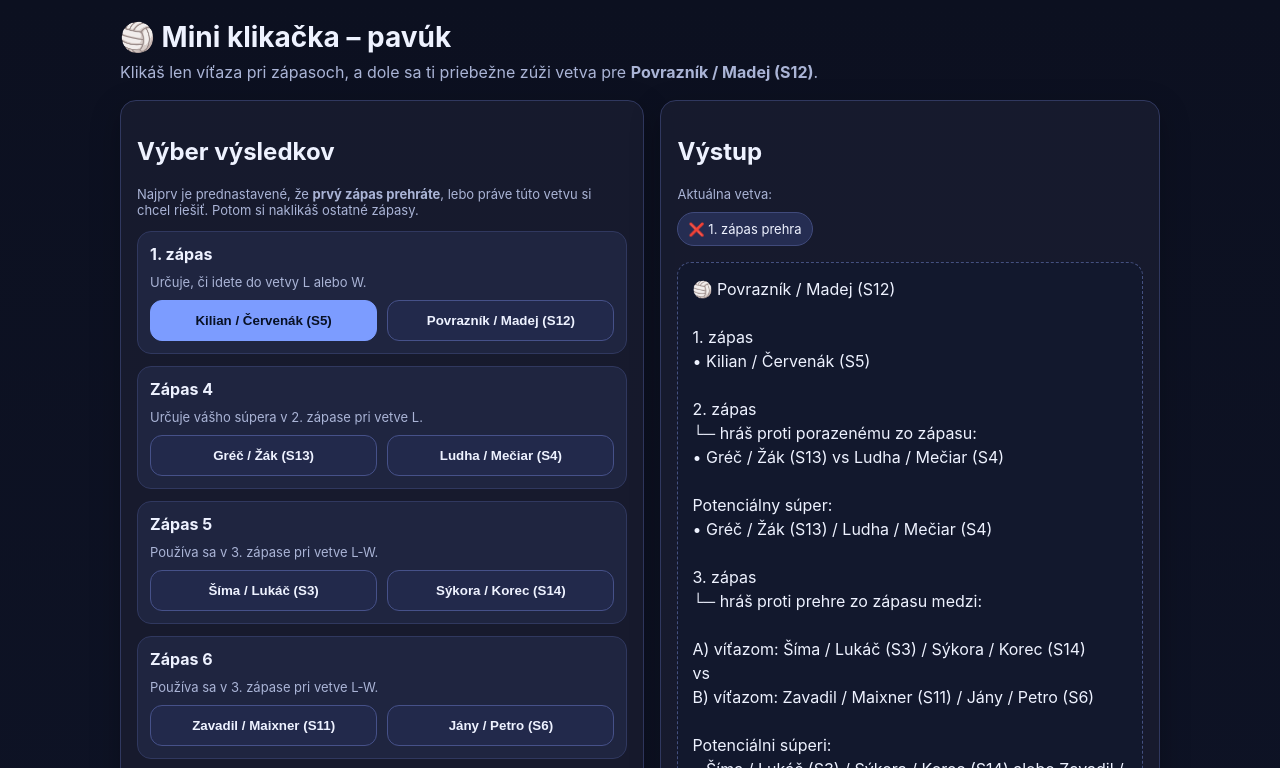
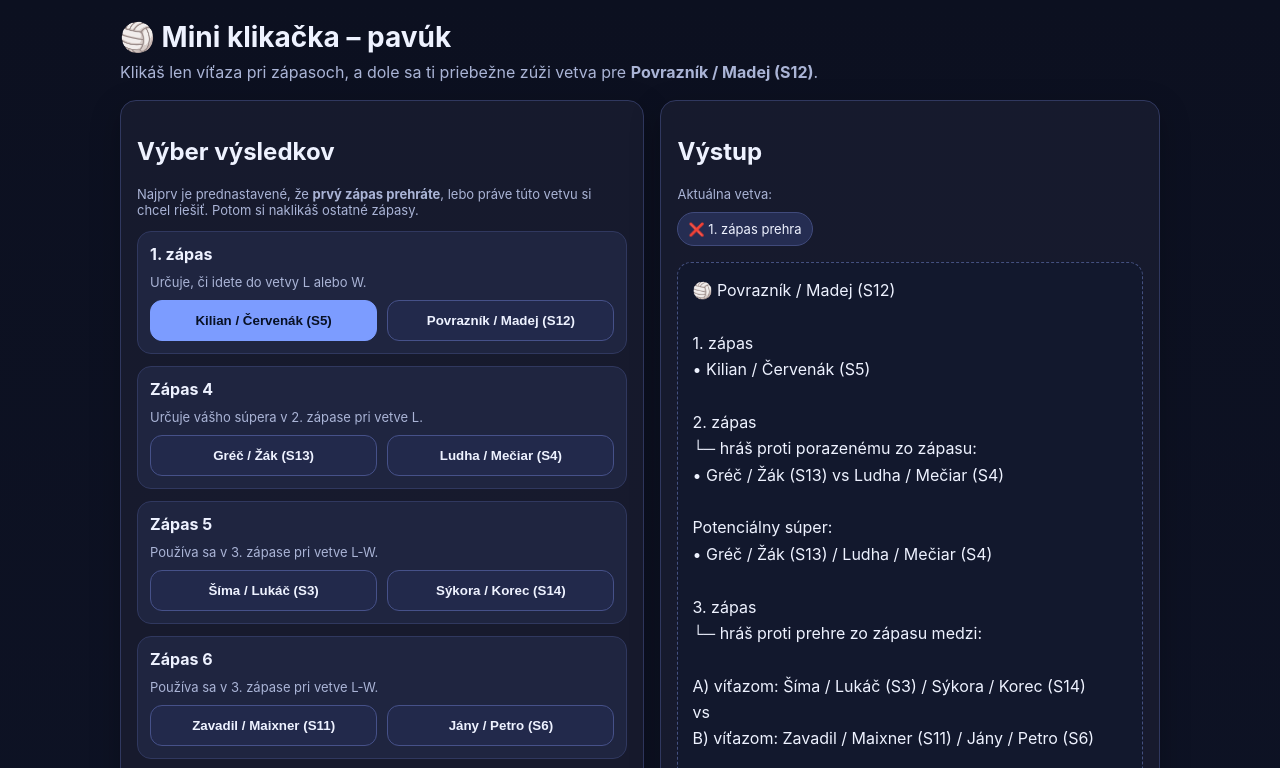
Before and after one commit to wczvonce/bracket-clicker-pages, a plain HTML site: page index.html in a window 1280 px wide. Shown: the top 768 px of the page. Drawn offline with Linux system fonts and the light colour scheme.

Commit message:
Polish mobile output formatting

```diff
--- a/index.html
+++ b/index.html
@@ -63,8 +63,9 @@
       border: 1px dashed #44507f;
       border-radius: 14px;
       padding: 14px;
-      line-height: 1.5;
+      line-height: 1.65;
       white-space: pre-wrap;
+      word-break: break-word;
     }
     .controls { display: flex; gap: 10px; flex-wrap: wrap; margin-top: 12px; }
     .secondary {
@@ -172,10 +173,14 @@
     }
 
     function pairText(first, second) {
-      if (first && second) return `${first} alebo ${second}`;
+      if (first && second) return `${first} / ${second}`;
       if (first) return first;
       if (second) return second;
       return '/';
+    }
+
+    function matchupLine(a, b) {
+      return `• ${a} vs ${b}`;
     }
 
     function renderResult() {
@@ -220,6 +225,8 @@
         'vs',
         `B) víťazom: ${thirdB}`,
         '',
+        matchupLine(thirdA, thirdB),
+        '',
         line('Potenciálni súperi:', [pairText(thirdA, thirdB)]),
         '',
         '4. zápas',
@@ -227,6 +234,8 @@
         `A) víťazom z prehier: ${pairText(fourthA1, fourthA2)}`,
         'vs',
         `B) prehrou z výhier: ${pairText(fourthB1, fourthB2)}`,
+        '',
+        matchupLine(pairText(fourthA1, fourthA2), pairText(fourthB1, fourthB2)),
         '',
         line('Potenciálni súperi:', [pairText(fourthA1, fourthA2), pairText(fourthB1, fourthB2)]),
         '',
@@ -247,6 +256,8 @@
         `A) výhrou: ${finalA}`,
         'vs',
         `B) výhrou: ${finalB}`,
+        '',
+        matchupLine(finalA, finalB),
         '',
         line('Potenciálni súperi:', [pairText(finalA, finalB)])
       ].join('\n');
```
